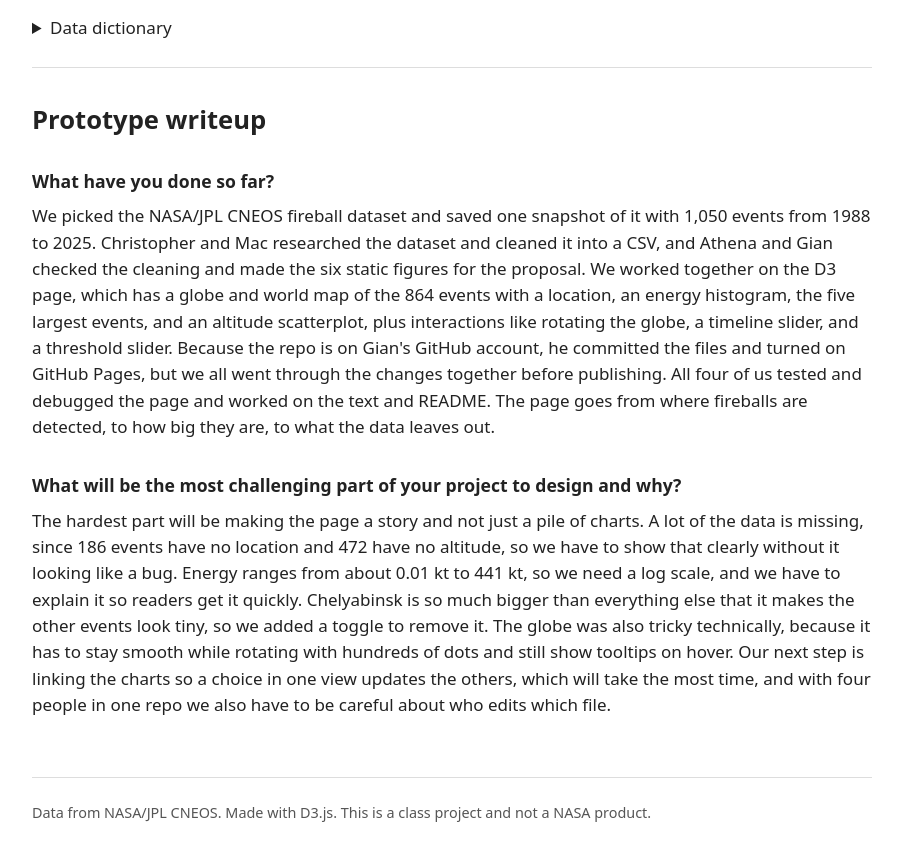
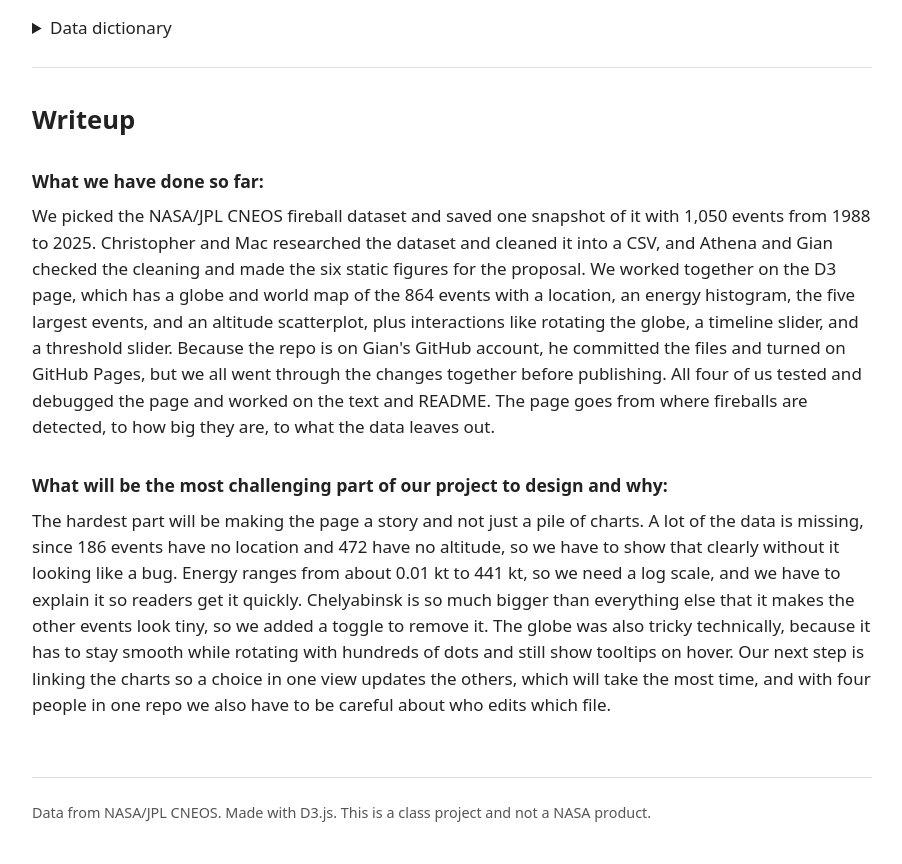
Before and after one commit to gicortez/finalproj_prototype, a plain HTML site: page index.html in a window 1280 px wide. Shown: the part 5415-6279 px from the top of the page, without its empty margins (188-1090 px from the left). Drawn offline with Linux system fonts and the light colour scheme.

Commit message:
Edit writeup

```diff
--- a/index.html
+++ b/index.html
@@ -182,12 +182,12 @@
   </details>
 </section>
 <section id="writeup" aria-labelledby="writeup-title">
-  <h2 id="writeup-title">Prototype writeup</h2>
+  <h2 id="writeup-title">Writeup</h2>
 
-  <h3>What have you done so far?</h3>
+  <h3>What we have done so far:</h3>
   <p>We picked the NASA/JPL CNEOS fireball dataset and saved one snapshot of it with 1,050 events from 1988 to 2025. Christopher and Mac researched the dataset and cleaned it into a CSV, and Athena and Gian checked the cleaning and made the six static figures for the proposal. We worked together on the D3 page, which has a globe and world map of the 864 events with a location, an energy histogram, the five largest events, and an altitude scatterplot, plus interactions like rotating the globe, a timeline slider, and a threshold slider. Because the repo is on Gian's GitHub account, he committed the files and turned on GitHub Pages, but we all went through the changes together before publishing. All four of us tested and debugged the page and worked on the text and README. The page goes from where fireballs are detected, to how big they are, to what the data leaves out.</p>
 
-  <h3>What will be the most challenging part of your project to design and why?</h3>
+  <h3>What will be the most challenging part of our project to design and why:</h3>
   <p>The hardest part will be making the page a story and not just a pile of charts. A lot of the data is missing, since 186 events have no location and 472 have no altitude, so we have to show that clearly without it looking like a bug. Energy ranges from about 0.01 kt to 441 kt, so we need a log scale, and we have to explain it so readers get it quickly. Chelyabinsk is so much bigger than everything else that it makes the other events look tiny, so we added a toggle to remove it. The globe was also tricky technically, because it has to stay smooth while rotating with hundreds of dots and still show tooltips on hover. Our next step is linking the charts so a choice in one view updates the others, which will take the most time, and with four people in one repo we also have to be careful about who edits which file.</p>
 </section>
 </main>
```
